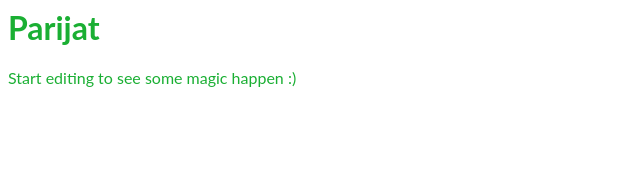
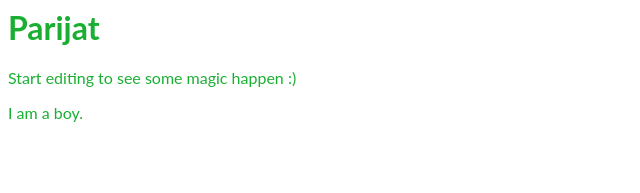
Before and after one commit to parijatmitra/react-practice, a React (Create React App) app: page / in a window 1280 px wide. Shown: the top 193 px of the page, without its empty margins (0-640 px from the left). Built offline with nearby package versions, Linux system fonts and the light colour scheme.

Commit message:
boy modified

```diff
--- a/src/App.js
+++ b/src/App.js
@@ -6,6 +6,7 @@ export default function App() {
     <div>
       <h1>Parijat</h1>
       <p>Start editing to see some magic happen :)</p>
+      <p>I am a boy.</p>
     </div>
   );
 }
```
